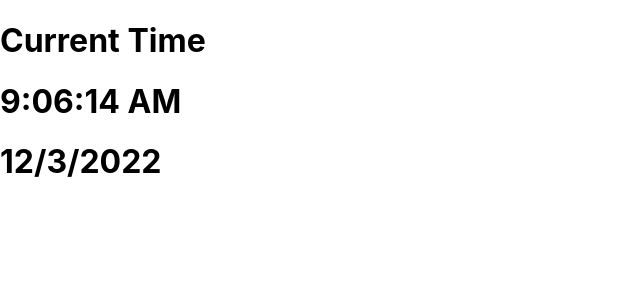
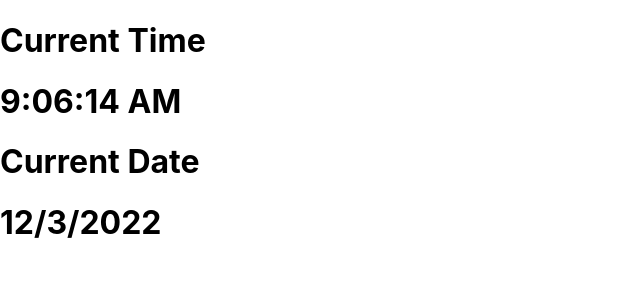
Before and after one commit to saini9485/React-Interview_Questions, a React (Create React App) app: page / in a window 1280 px wide. Shown: the top 300 px of the page, without its empty margins (0-640 px from the left). Built offline with nearby package versions, Linux system fonts and the light colour scheme.

Commit message:
Current Date

```diff
--- a/src/components/CurrentTime.jsx
+++ b/src/components/CurrentTime.jsx
@@ -16,6 +16,7 @@ const[date, setDate] = useState(currentDate)
     <div>
 <h1>Current Time</h1>
 <h1>{time}</h1>
+<h1>Current Date</h1>
 <h1>{date}</h1>
 
     </div>
```
